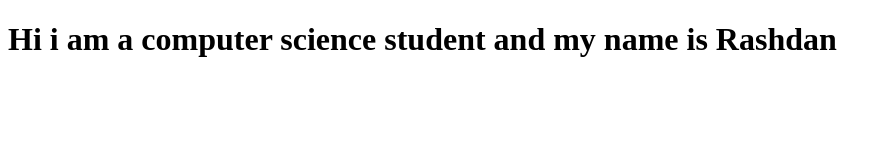
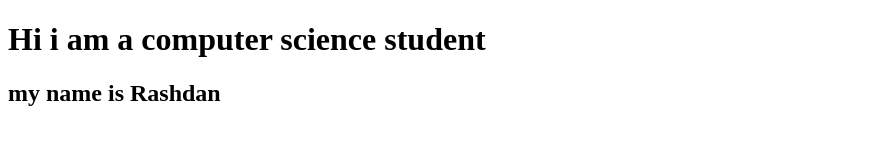
Before and after one commit to rsd24school-hub/cse-2274, a plain HTML site: page index.html in a window 1280 px wide. Shown: the whole page, without its empty margins (0-891 px from the left). Drawn offline with Linux system fonts and the light colour scheme.

Commit message:
Update index.html

```diff
--- a/index.html
+++ b/index.html
@@ -6,7 +6,10 @@
 </head>
 <body>
 
-<h1> Hi i am a computer science student and my name is Rashdan </h1>
+<h1> Hi i am a computer science student </h1>
+<h2>
+   my name is Rashdan
+</h2>
 
 </body>
 </html>
```
